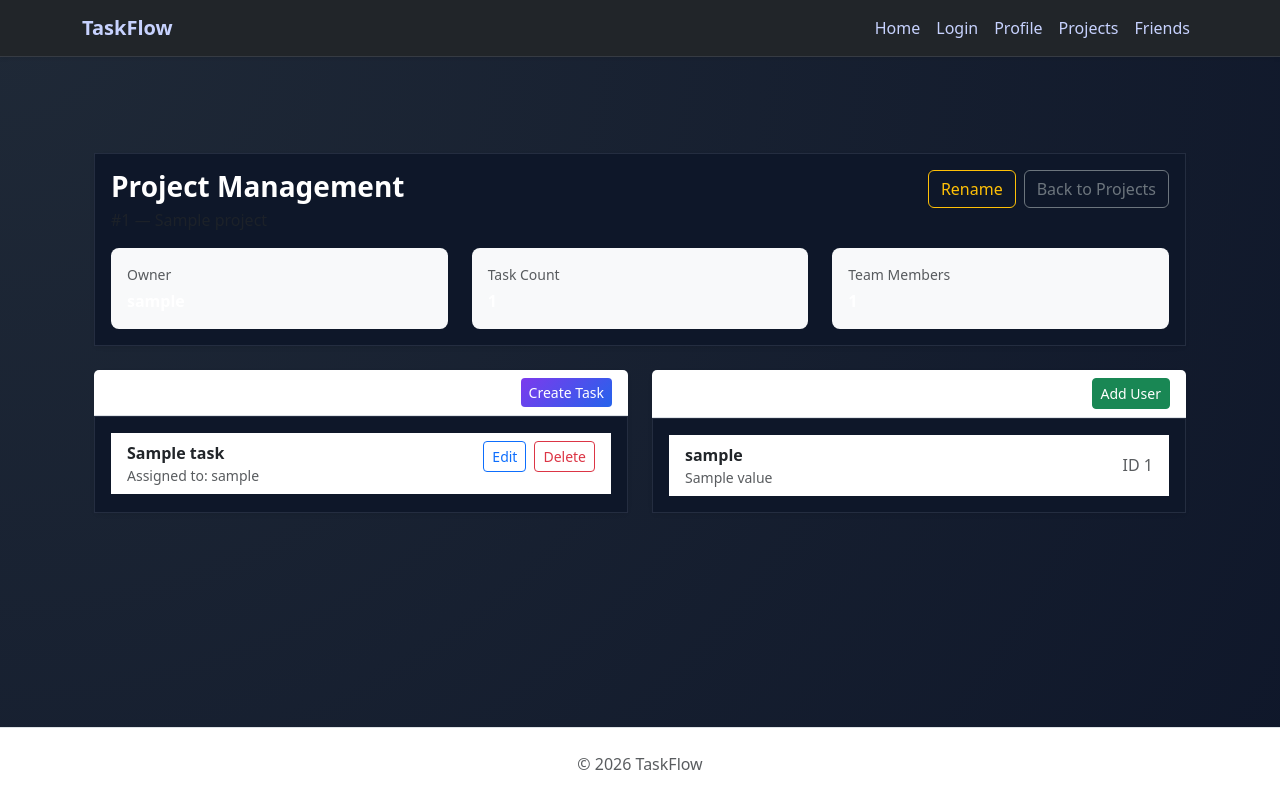
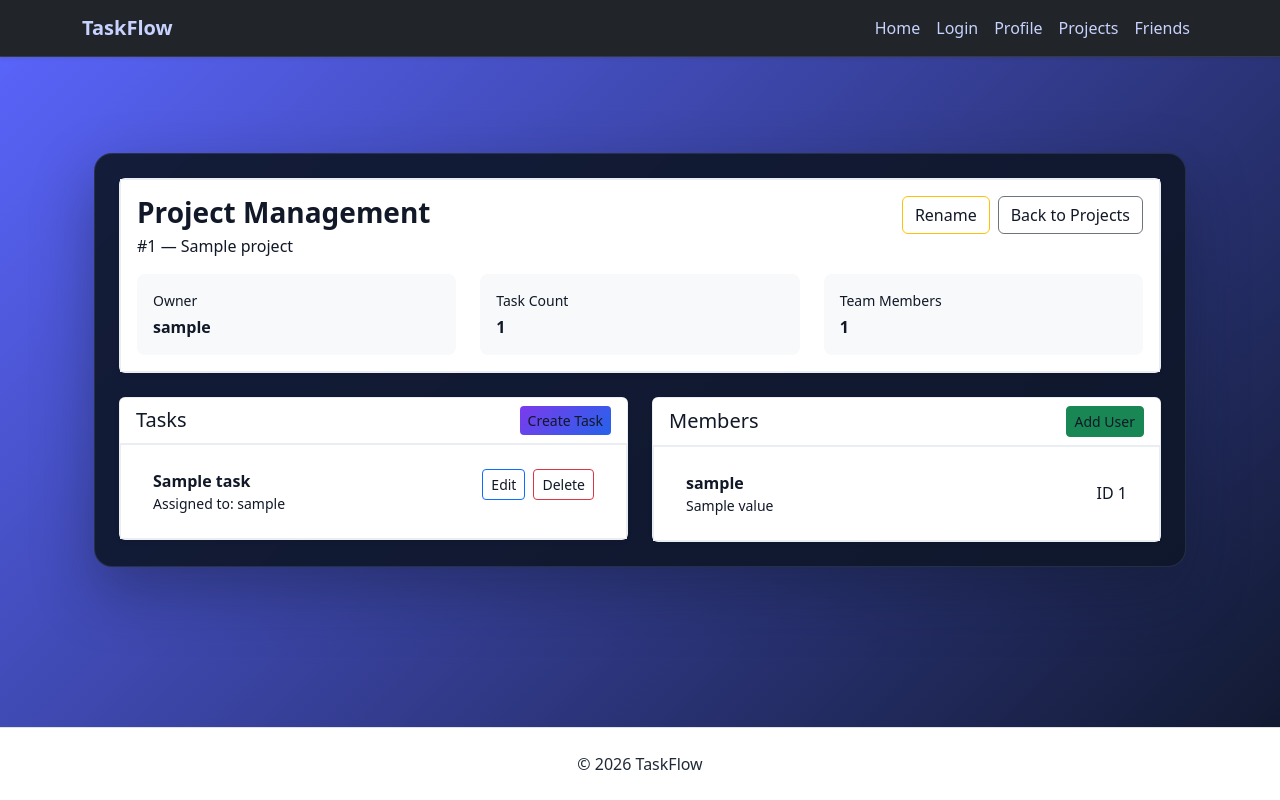
Before and after one commit to AndrewBayzan/Task-Manager, a FastAPI app: template templates/management.html in a window 1280 px wide. Run offline with FastAPI, Linux system fonts and the light colour scheme; the template is opened without the code that fills it: most values are stand-ins (such as "Sample title", 1, 10 or a date in 2020).

Commit message:
major UI fixes

```diff
--- a/templates/base.html
+++ b/templates/base.html
@@ -10,7 +10,7 @@
 
     <style>
         body {
-            background: radial-gradient(circle at top left, #5b66ff 1%, #1f2937 1%, #0f172a 100%);
+            background: linear-gradient(135deg, #5b66ff, #0f172a);
             color: #e2e8f0;
             min-height: 100vh;
             display: flex;
@@ -64,7 +64,7 @@
 
         .btn-secondary {
             background: rgba(255, 255, 255, 0.92);
-            color: #e8e5e5;
+            color: #1f2937;
             border: 1px solid rgba(15, 23, 42, 0.12);
         }
 
@@ -73,9 +73,16 @@
         input[type="text"],
         input[type="password"],
         input[type="email"] {
-            background: rgba(180, 201, 251, 0.9);
-            color: #ffffff;
+            background: rgba(208, 216, 228, 0.82);
+            color: #111827;
             border: 1px solid rgba(148, 163, 184, 0.2);
+        }
+
+        .form-control::placeholder,
+        .form-select::placeholder,
+        input::placeholder {
+            color: #334155 !important;
+            opacity: 1;
         }
 
         .form-control:focus,
@@ -84,8 +91,16 @@
             box-shadow: 0 0 0 0.2rem rgba(124, 58, 237, 0.25);
         }
 
+        .text-muted {
+            color: inherit !important;
+        }
+
         footer {
             margin-top: auto;
+        }
+
+        footer .container {
+            color: #1f2937;
         }
     </style>
 
@@ -127,7 +142,7 @@
     </main>
 
     <footer class="bg-white border-top py-4">
-        <div class="container text-center text-muted">
+        <div class="container text-center">
             © 2026 TaskFlow
         </div>
     </footer>
--- a/templates/friends.html
+++ b/templates/friends.html
@@ -44,7 +44,7 @@
                             <div class="list-group-item d-flex justify-content-between align-items-center">
                                 <div>
                                     <div class="fw-semibold">{{ item.user.username }}</div>
-                                    <small class="text-muted">ID: {{ item.user.id }}</small>
+                                    <small>ID: {{ item.user.id }}</small>
                                 </div>
                                 <div class="d-flex gap-2">
                                     <form method="post" action="/friends/accept">
@@ -76,7 +76,7 @@
                             <div class="list-group-item d-flex justify-content-between align-items-center">
                                 <div>
                                     <div class="fw-semibold">{{ item.user.username }}</div>
-                                    <small class="text-muted">ID: {{ item.user.id }}</small>
+                                    <small>ID: {{ item.user.id }}</small>
                                 </div>
                                 <span class="badge bg-secondary rounded-pill">Pending</span>
                             </div>
@@ -99,7 +99,7 @@
                             <div class="list-group-item d-flex justify-content-between align-items-center">
                                 <div>
                                     <div class="fw-semibold">{{ item.user.username }}</div>
-                                    <small class="text-muted">ID: {{ item.user.id }}</small>
+                                    <small>ID: {{ item.user.id }}</small>
                                 </div>
                                 <div class="d-flex gap-2 align-items-center">
                                     <span class="badge bg-primary rounded-pill">Friend</span>
--- a/templates/management.html
+++ b/templates/management.html
@@ -2,17 +2,104 @@
 
 {% block title %}Project Management{% endblock %}
 
+{% block head %}
+<style>
+    .project-shell {
+        background: rgba(15, 23, 42, 0.92);
+        border: 1px solid rgba(148, 163, 184, 0.16);
+        border-radius: 18px;
+        box-shadow: 0 24px 60px rgba(15, 23, 42, 0.38);
+        padding: 1.5rem;
+    }
+
+    .project-shell .card,
+    .project-shell .card-header,
+    .project-shell .card-body,
+    .project-shell .list-group-item,
+    .project-shell .modal-content,
+    .project-shell .modal-header,
+    .project-shell .modal-body,
+    .project-shell .modal-footer,
+    .project-shell .alert {
+        background: #ffffff !important;
+        color: #111827 !important;
+    }
+
+    .project-shell .card {
+        box-shadow: 0 12px 28px rgba(15, 23, 42, 0.07);
+        border: 1px solid rgba(148, 163, 184, 0.2) !important;
+    }
+
+    .project-shell .card-header,
+    .project-shell .card-body,
+    .project-shell .list-group-item,
+    .project-shell .modal-header,
+    .project-shell .modal-body,
+    .project-shell .modal-footer,
+    .project-shell .alert {
+        border-color: rgba(148, 163, 184, 0.2) !important;
+    }
+
+    .project-shell .card-header h2,
+    .project-shell .card-header h5,
+    .project-shell .card-body,
+    .project-shell .list-group-item,
+    .project-shell .btn,
+    .project-shell .form-label,
+    .project-shell .modal-title,
+    .project-shell .modal-body,
+    .project-shell .alert,
+    .project-shell .alert-info,
+    .project-shell .small,
+    .project-shell .fw-semibold,
+    .project-shell span,
+    .project-shell p,
+    .project-shell h1,
+    .project-shell h2,
+    .project-shell h5 {
+        color: #111827 !important;
+    }
+
+    .project-shell .card {
+        height: auto !important;
+    }
+
+    .project-shell .row.g-4 {
+        align-items: flex-start;
+    }
+
+    .project-shell .project-panel {
+        display: flex;
+        align-self: flex-start;
+        padding-left: 0.75rem;
+        padding-right: 0.75rem;
+    }
+
+    .project-shell .project-panel .card {
+        width: 100%;
+        min-height: 100%;
+        margin: 0;
+    }
+
+    .project-shell .row.g-4 {
+        margin-left: -0.75rem;
+        margin-right: -0.75rem;
+    }
+</style>
+{% endblock %}
+
 {% block content %}
 <main class="container py-5">
     {% if project %}
-        <div class="row mb-4">
+        <div class="project-shell">
+            <div class="row mb-4">
             <div class="col-lg-12">
                 <div class="card shadow-sm border-0">
                     <div class="card-body">
                         <div class="d-flex justify-content-between align-items-start mb-3">
                             <div>
                                 <h1 class="h3 fw-bold mb-1">Project Management</h1>
-                                <p class="text-muted mb-0">#{{ project.id }} — {{ project.project_name }}</p>
+                                <p class="mb-0">#{{ project.id }} — {{ project.project_name }}</p>
                             </div>
                             <div class="d-flex gap-2">
                                 <button type="button" class="btn btn-outline-warning" data-bs-toggle="modal" data-bs-target="#renameProjectModal">Rename</button>
@@ -22,19 +109,19 @@
                         <div class="row gy-3">
                             <div class="col-md-4">
                                 <div class="p-3 bg-light rounded-3">
-                                    <div class="text-muted small">Owner</div>
+                                    <div class="small">Owner</div>
                                     <div class="fw-semibold mt-1">{{ project.owner.username if project.owner else '—' }}</div>
                                 </div>
                             </div>
                             <div class="col-md-4">
                                 <div class="p-3 bg-light rounded-3">
-                                    <div class="text-muted small">Task Count</div>
+                                    <div class="small">Task Count</div>
                                     <div class="fw-semibold mt-1">{{ project.tasks|length }}</div>
                                 </div>
                             </div>
                             <div class="col-md-4">
                                 <div class="p-3 bg-light rounded-3">
-                                    <div class="text-muted small">Team Members</div>
+                                    <div class="small">Team Members</div>
                                     <div class="fw-semibold mt-1">{{ project.user_projects|length }}</div>
                                 </div>
                             </div>
@@ -44,11 +131,11 @@
             </div>
         </div>
 
-        <div class="row g-4">
-            <div class="col-lg-6">
-                <div class="card shadow-sm border-0 h-100">
+        <div class="row g-4 align-items-start">
+            <div class="col-lg-6 project-panel">
+                <div class="card shadow-sm border-0">
                     <div class="card-header bg-white border-bottom d-flex justify-content-between align-items-center">
-                        <h2 class="h5 mb-0">Задачи проекта</h2>
+                        <h2 class="h5 mb-0">Tasks</h2>
                         <button type="button" class="btn btn-primary btn-sm" data-bs-toggle="modal" data-bs-target="#createTaskModal">Create Task</button>
                     </div>
                     <div class="card-body">
@@ -59,7 +146,7 @@
                                         <div class="d-flex justify-content-between align-items-start gap-2">
                                             <div>
                                                 <div class="fw-semibold">{{ task.title }}</div>
-                                                <div class="text-muted small">Assigned to: {{ task.assigned_user.username if task.assigned_user else 'Unassigned' }}</div>
+                                                <div class="small">Assigned to: {{ task.assigned_user.username if task.assigned_user else 'Unassigned' }}</div>
                                             </div>
                                             <div class="d-flex gap-2">
                                                 <button type="button" class="btn btn-sm btn-outline-primary" data-bs-toggle="modal" data-bs-target="#editTaskModal-{{ task.id }}">Edit</button>
@@ -110,10 +197,10 @@
                     </div>
                 </div>
             </div>
-            <div class="col-lg-6">
-                <div class="card shadow-sm border-0 h-100">
+            <div class="col-lg-6 project-panel">
+                <div class="card shadow-sm border-0">
                     <div class="card-header bg-white border-bottom d-flex justify-content-between align-items-center">
-                        <h2 class="h5 mb-0">Участники</h2>
+                        <h2 class="h5 mb-0">Members</h2>
                         <button type="button" class="btn btn-success btn-sm" data-bs-toggle="modal" data-bs-target="#addUserModal">Add User</button>
                     </div>
                     <div class="card-body">
@@ -123,9 +210,9 @@
                                     <li class="list-group-item d-flex justify-content-between align-items-center">
                                         <div>
                                             <div class="fw-semibold">{{ up.user.username if up.user else 'User' }}</div>
-                                            <div class="text-muted small">{{ up.role.value }}</div>
+                                            <div class="small">{{ up.role.value }}</div>
                                         </div>
-                                        <span class="text-muted">ID {{ up.user_id }}</span>
+                                        <span>ID {{ up.user_id }}</span>
                                     </li>
                                 {% endfor %}
                             </ul>
@@ -135,6 +222,7 @@
                     </div>
                 </div>
             </div>
+        </div>
         </div>
     {% else %}
         <div class="alert alert-warning">Project not found or access denied.</div>
```
Also changed, not shown: templates/login.html (+12 -4 lines), templates/profile.html (+32 -9 lines), templates/project.html (+23 -2 lines), templates/reg.html (+11 -3 lines).
